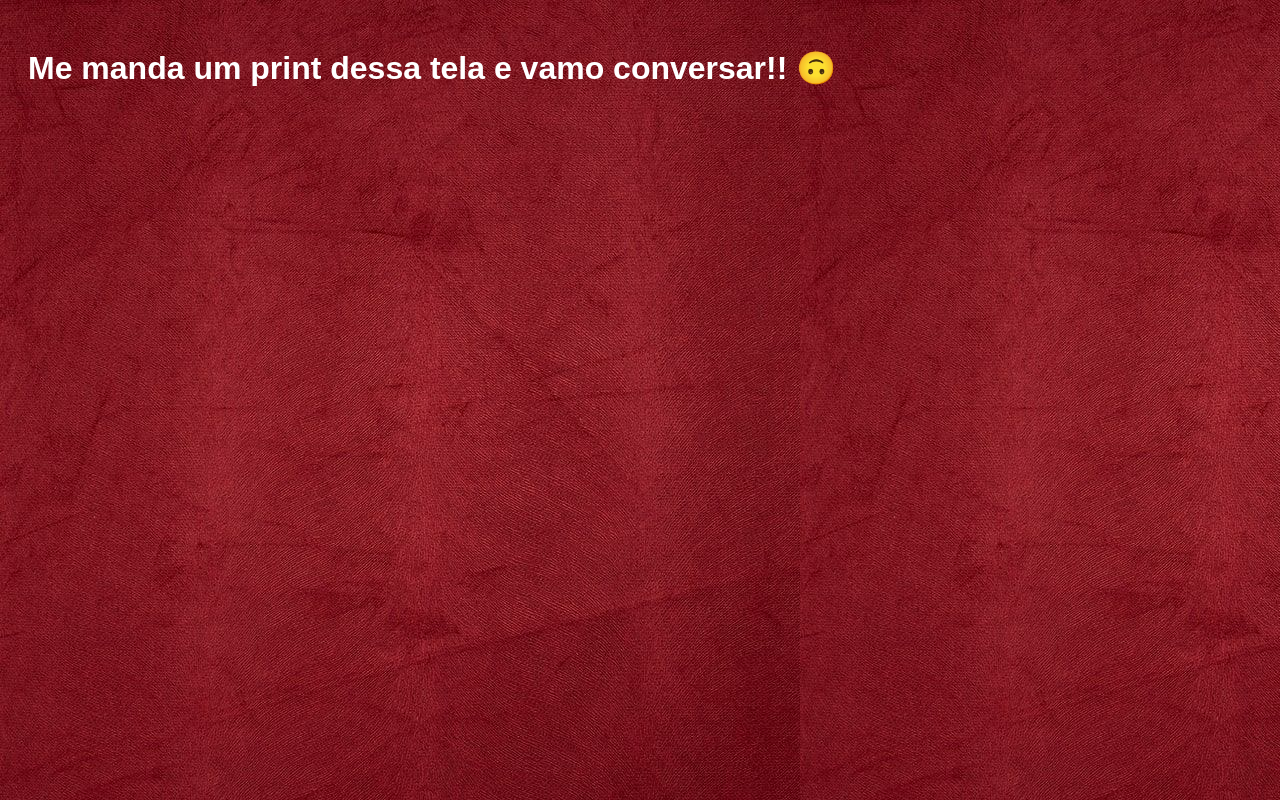
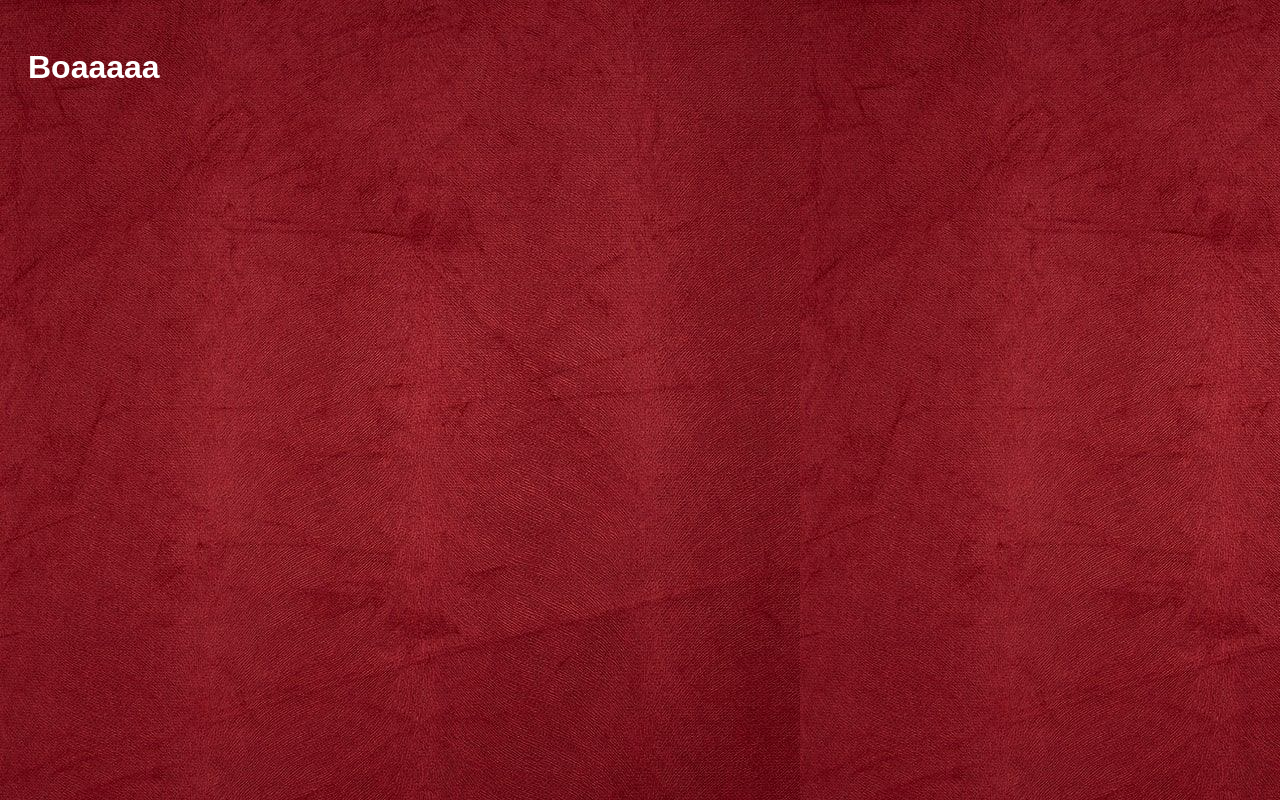
Before and after one commit to Dudueedu/Nao-que-mexe, a plain HTML site: page hehe.html in a window 1280 px wide. Drawn offline with Linux system fonts and the light colour scheme.

Commit message:
Update hehe.html

```diff
--- a/hehe.html
+++ b/hehe.html
@@ -8,6 +8,6 @@
    <link rel="stylesheet" href="./style.css">
 </head>
 <body>
-    <h1>Me manda um print dessa tela e vamo conversar!! &#128579</h1>
+    <h1>Boaaaaa</h1>
 </body>
 </html>
```
